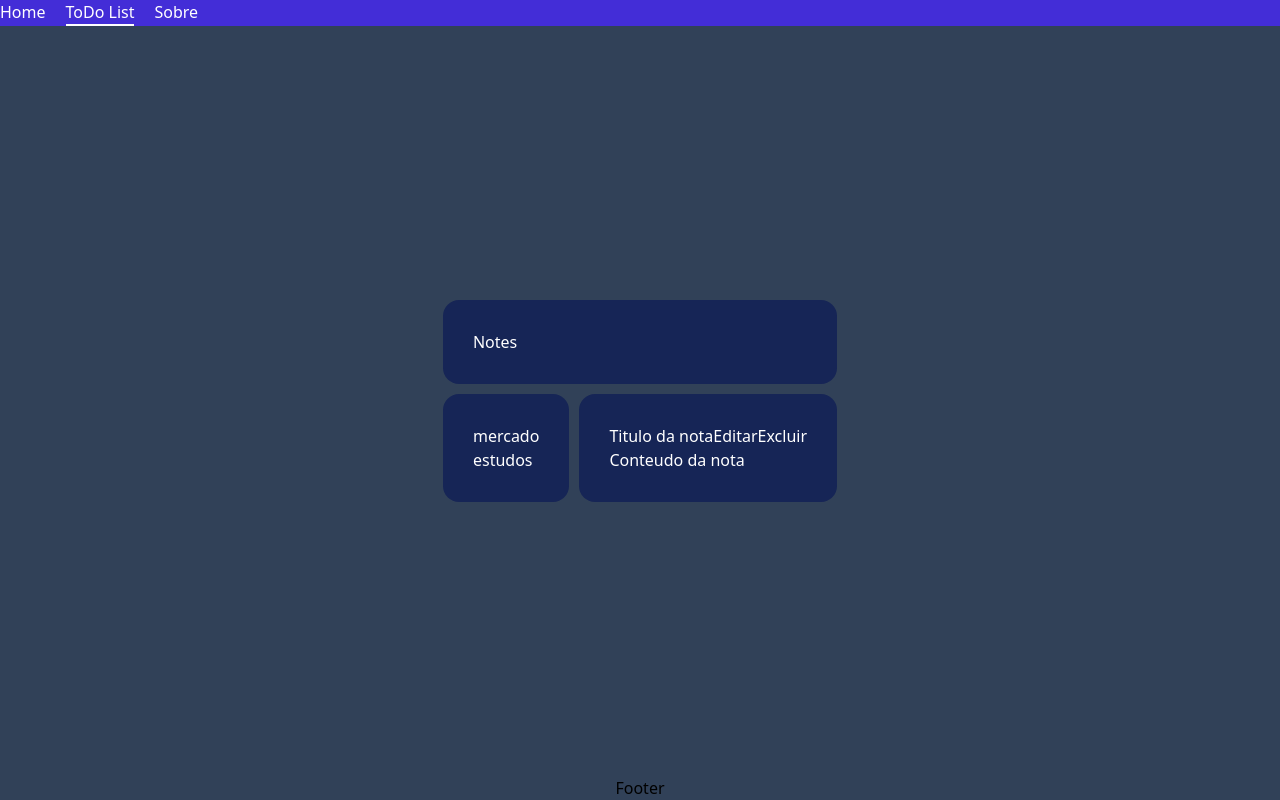
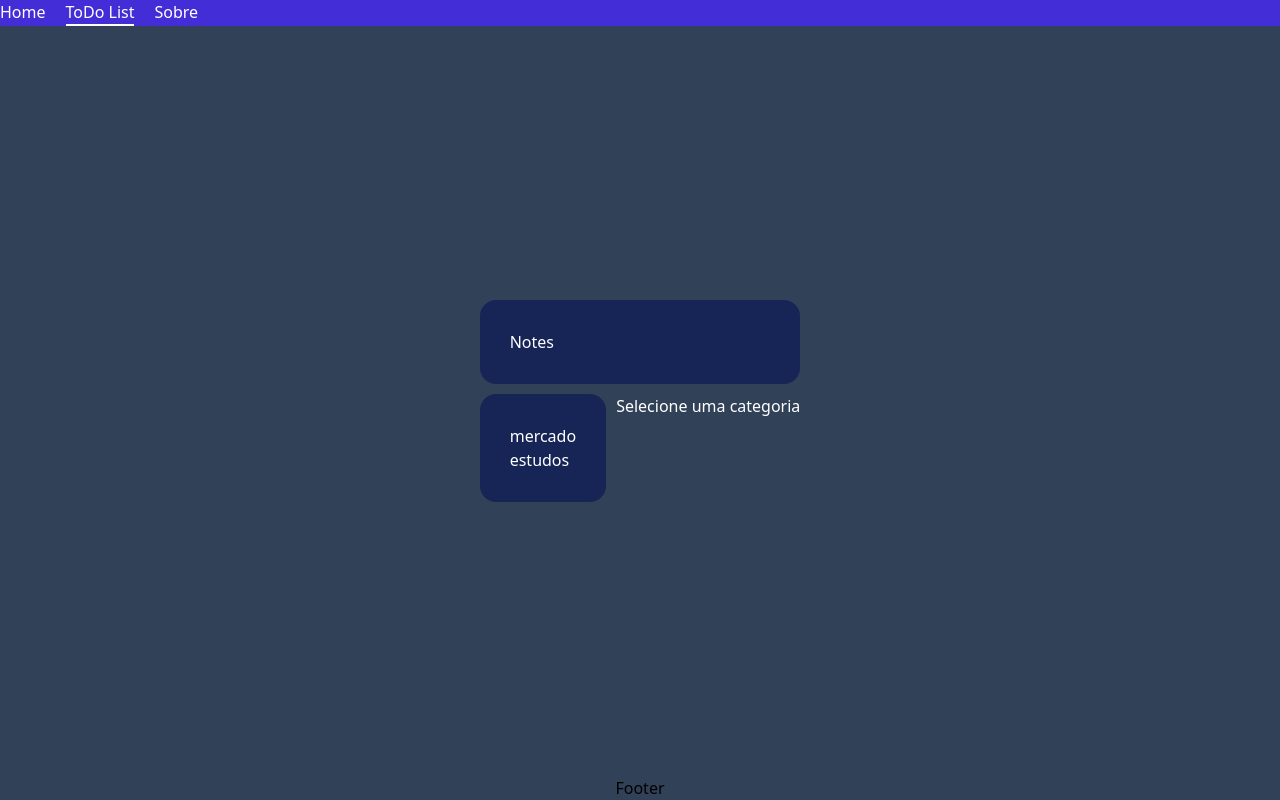
Before and after one commit to theJRodrigues/ToDo-CRUD, a React (Vite) app: page /todo-list in a window 1280 px wide. Built offline with nearby package versions, Linux system fonts and the light colour scheme; data requests are answered from the project's data file.

Commit message:
criado a seção de listagem de notas, porém é necessário melhorar e fazer a lógica dentro do componente NoteList, ao invés de NotesSection

```diff
--- a/package.json
+++ b/package.json
@@ -17,7 +17,8 @@
     "react": "^19.0.0",
     "react-dom": "^19.0.0",
     "react-router": "^7.1.5",
-    "tailwindcss": "^4.0.6"
+    "tailwindcss": "^4.0.6",
+    "uuid": "^11.1.0"
   },
   "devDependencies": {
     "@eslint/js": "^9.19.0",
--- a/src/components/AsideCategories/AsideCategoires.tsx
+++ /dev/null
@@ -1,25 +0,0 @@
-interface Categories {
-  id: string;
-  category: string;
-}
-
-interface AsideCategoiresProps {
-  categories: Categories[];
-}
-
-const AsideCategoires = ({ categories }: AsideCategoiresProps) => {
-  console.log(categories);
-  return (
-    <aside className="bg-blue-950 p-3 rounded-2xl">
-      <nav>
-        <ul>
-          {categories?.map((category) => (
-            <li key={category.id}>{category.category}</li>
-          ))}
-        </ul>
-      </nav>
-    </aside>
-  );
-};
-
-export default AsideCategoires;
--- a/src/components/AsideCategories/NavCategories.tsx
+++ /dev/null
@@ -1,13 +0,0 @@
-const NavCategories = ({ categories}) => {
-  return (
-    <nav>
-      <ul>
-        {categories?.map((category) => (
-          <li key={category.id}>{category.category}</li>
-        ))}
-      </ul>
-    </nav>
-  );
-};
-
-export default NavCategories;
--- a/src/components/NotesSection/NotesSection.tsx
+++ /dev/null
@@ -1,16 +0,0 @@
-const NotesSection = () => {
-  return (
-    <article className="bg-blue-950 p-3 rounded-2xl">
-      <div className="flex  justify-between ">
-        <h3>Titulo da nota</h3>
-        <span>
-          <button>Editar</button>
-          <button>Excluir</button>
-        </span>
-      </div>
-      <p>Conteudo da nota</p>
-    </article>
-  );
-};
-
-export default NotesSection;
--- a/src/db/db.json
+++ b/src/db/db.json
@@ -1,31 +1,26 @@
 {
-  "notes": [
+  "categories": [
   {
     "id": "609fdc5e-ebc3-492f-91b5-9d70757a55c9",
-      "category": "mercado",
+    "name": "mercado"
+  },
+  {
+    "id": "2a65f439-66ec-42e6-9f5a-5a951c2eec48",
+    "name": "estudos"
+  }
+],
 "contents": [
   {
-          "id": "7245e2e6-364c-4719-a102-e7ce2c253330",
+    "id": "f417259c-80bc-41b4-a4ff-27bd88045db9",
+    "categoryId": "609fdc5e-ebc3-492f-91b5-9d70757a55c9",
     "title": "Coisas a comprar",
     "content": "Leite arroz frutas carnes"
   },
   {
-          "id": "f417259c-80bc-41b4-a4ff-27bd88045db9",
-          "title": "Coisas a comprar",
-          "content": "Leite arroz frutas carnes"
-        }
-      ]
-    },
-    {
-      "id": "2a65f439-66ec-42e6-9f5a-5a951c2eec48",
-      "category": "estudos",
-      "contents": [
-        {
     "id": "a17b331c-f017-4a1a-90ef-76bc51e216b7",
+    "categoryId": "2a65f439-66ec-42e6-9f5a-5a951c2eec48",
     "title": "react",
     "content": "teste"
   }
 ]
 }
-  ]
-}
--- /dev/null
+++ b/src/hooks/useGetCategories.ts
@@ -0,0 +1,19 @@
+import { useQuery } from "@tanstack/react-query";
+import api from "../services/Api";
+
+export interface Categories {
+    id: string,
+    name: string
+  }
+
+ const useGetCategories =  (url: string, queryKey:string) =>{
+    const { data, error, isLoading} = useQuery<Categories[]>({
+        queryKey: [queryKey],
+        queryFn: async () => {
+          const data = await api.get(url);
+          return data.data;
+        },
+      });
+      return {data, error, isLoading}
+}
+export default useGetCategories
--- /dev/null
+++ b/src/hooks/useGetContents.ts
@@ -0,0 +1,21 @@
+import { useQuery } from "@tanstack/react-query";
+import api from "../services/Api";
+
+export interface Contents {
+  id: string;
+  categoryId: string;
+  title: string;
+  content: string;
+}
+
+const useGetContents = (url: string, queryKey: string) => {
+  const { data, error, isLoading } = useQuery<Contents[]>({
+    queryKey: [queryKey],
+    queryFn: async () => {
+      const response = await api.get(url);
+      return response.data;
+    },
+  });
+  return { data, error, isLoading }
+};
+export default useGetContents;
--- a/src/pages/NotesPage/NoteList.tsx
+++ b/src/pages/NotesPage/NoteList.tsx
@@ -1,37 +1,39 @@
-import AsideCategoires from "../../components/AsideCategories/AsideCategoires";
-import NotesSection from "../../components/NotesSection/NotesSection";
-import api from "../../services/Api";
-import { useQuery } from "@tanstack/react-query";
+import NavCategories from "./components/NavCategories";
+import NotesSection from "./components/NotesSection";
+import { useEffect, useMemo, useState } from "react";
+import useGetCategories from "../../hooks/useGetCategories";
+import useGetContents, { Contents } from "../../hooks/useGetContents";
 
-export interface Notes {
-  id: string;
-  category: string;
-  contents: {
-    id: string;
-    title: string;
-    content: string;
-  };
-}
+
 const NoteList = () => {
-  const { data: notes, isLoading } = useQuery<Notes[]>({
-    queryKey: ["notes"],
-    queryFn: async () => {
-      const data = await api.get("/notes");
-      return data.data;
-    },
-  });
+  const {
+    data: categories,
+    error: errorCategories,
+    isLoading: isLoadingCategories,
+  } = useGetCategories("/categories", "categories");
 
-  const categories =
-    notes?.map((note) => {
-      return { id: note.id, category: note.category };
-    }) || [];
+
+
+  const [categoryId, setCategoryOption] = useState<string | null>(null);
 
   return (
     <main className="grow-1 content-center text-white">
       <div className="grid grid-cols-auto gap-1">
         <h1 className="col-span-2 bg-blue-950 p-3 rounded-2xl">Notes</h1>
-        <AsideCategoires categories={categories} />
-        <NotesSection />
+        <aside className="bg-blue-950 p-3 rounded-2xl">
+          {isLoadingCategories ? (<p>Carregando...</p>)
+          : errorCategories ? (<p>Ocorreu um erro<br /> Tente novamente mais tarde</p>)
+          : categories && (<NavCategories categories={categories}
+          setCategory={setCategoryOption}/>)}
+        </aside>
+        <section>
+        {
+          !categoryId ? (<p>Selecione uma categoria</p>)
+          :<NotesSection categoryId={categoryId}/>
+        }
+
+        </section>
+
       </div>
     </main>
   );
--- /dev/null
+++ b/src/pages/NotesPage/components/NavCategories.tsx
@@ -0,0 +1,27 @@
+import React from "react";
+import { Categories } from "../../../hooks/useGetCategories";
+
+interface CategoriesProps {
+  categories: Categories[],
+  setCategory: (categoryId: string) => void
+}
+
+const NavCategories = ({ categories, setCategory }: CategoriesProps) => {
+  const handleOption = (e: React.MouseEvent<HTMLButtonElement>) =>{
+    setCategory(e.currentTarget.value)
+  }
+
+  return (
+    <nav>
+      <ul>
+        {categories.map((category) => (
+          <li key={category.id}>
+            <button className="cursor-pointer" value={category.id} onClick={handleOption}>{category.name}</button>
+          </li>
+        ))}
+      </ul>
+    </nav>
+  );
+};
+
+export default NavCategories;
--- /dev/null
+++ b/src/pages/NotesPage/components/NotesSection.tsx
@@ -0,0 +1,28 @@
+import useGetContents from "../../../hooks/useGetContents";
+
+const NotesSection = ({ categoryId }: any) => {
+  const { data, error, isLoading } = useGetContents(`/contents`, "contents");
+
+  const contents = data?.filter((content) => content.categoryId === categoryId);
+  console.log(contents);
+  return (
+    <>
+      { isLoading ? (<p>Carregando...</p>)
+        :error ? (<p>Ocorreu um erro<br/>Tente novamente mais tarde</p>)
+        :contents?.map((content) => (
+        <article className="bg-blue-950 p-3 rounded-2xl" key={content.id}>
+          <div className="flex  justify-between ">
+            <h3>{content.title}</h3>
+            <span>
+              <button>Editar</button>
+              <button>Excluir</button>
+            </span>
+          </div>
+          <p>{content.content}</p>
+        </article>
+      ))}
+    </>
+  );
+};
+
+export default NotesSection;
```
Also changed, not shown: 1 other file (tests, documents, lock files or other folders). Lines whose indentation alone changed are shown as unchanged.
